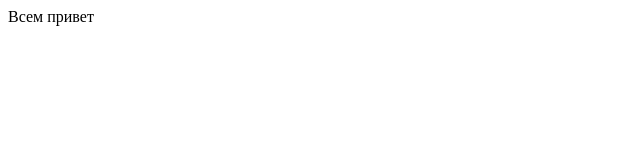
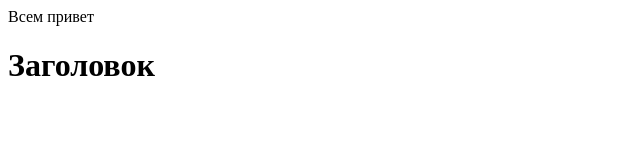
Before and after one commit to Usenovaa/test, a plain HTML site: page index.html in a window 1280 px wide. Shown: the whole page, without its empty margins (0-640 px from the left). Drawn offline with Linux system fonts and the light colour scheme.

Commit message:
Update index.html

```diff
--- a/index.html
+++ b/index.html
@@ -1,3 +1,6 @@
 <div>
 	Всем привет
 </div>
+
+<span>
+<h1> Заголовок </h1>
```
